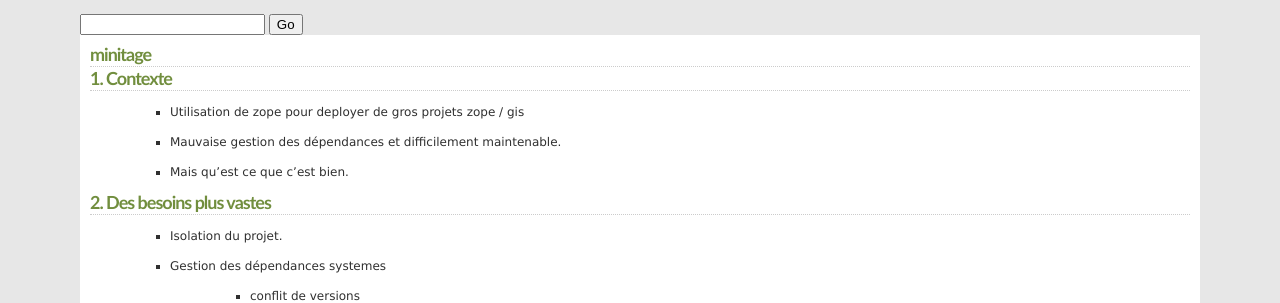
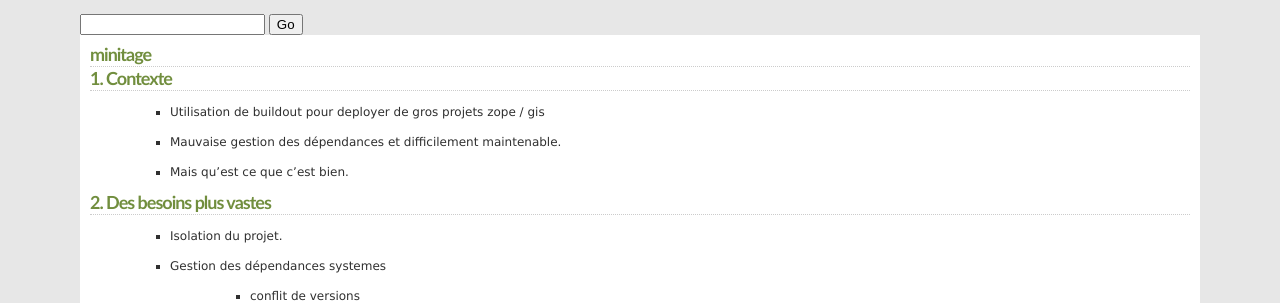
Before and after one commit to minitage/minitage.github.io, a Sphinx documentation site: the page built from source/pycon_2008.rst, in a window 1280 px wide. Shown: the part 511-814 px from the top of the page. Built offline with Sphinx 7.4.7, drawn with Linux system fonts in a browser that asks for light colours.

Commit message:
improvmement for the talk

```diff
--- a/source/pycon_2008.rst
+++ b/source/pycon_2008.rst
@@ -5,7 +5,7 @@ minitage
 1. Contexte
 ===========
 
-    - Utilisation de zope pour deployer de gros projets zope / gis
+    - Utilisation de buildout pour deployer de gros projets zope / gis
     - Mauvaise gestion des dépendances et difficilement maintenable.
     - Mais qu'est ce que c'est bien.
 
```
